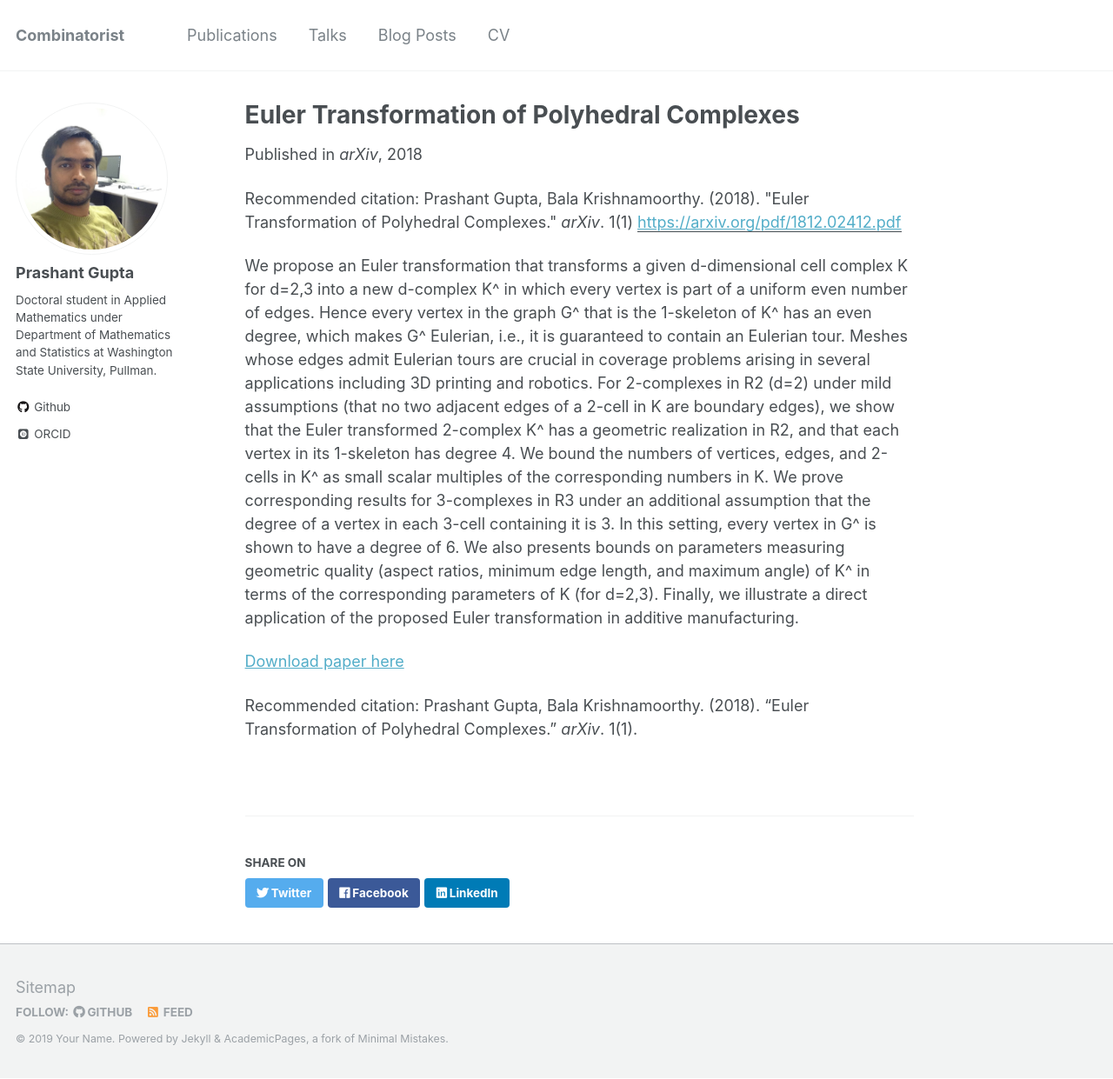
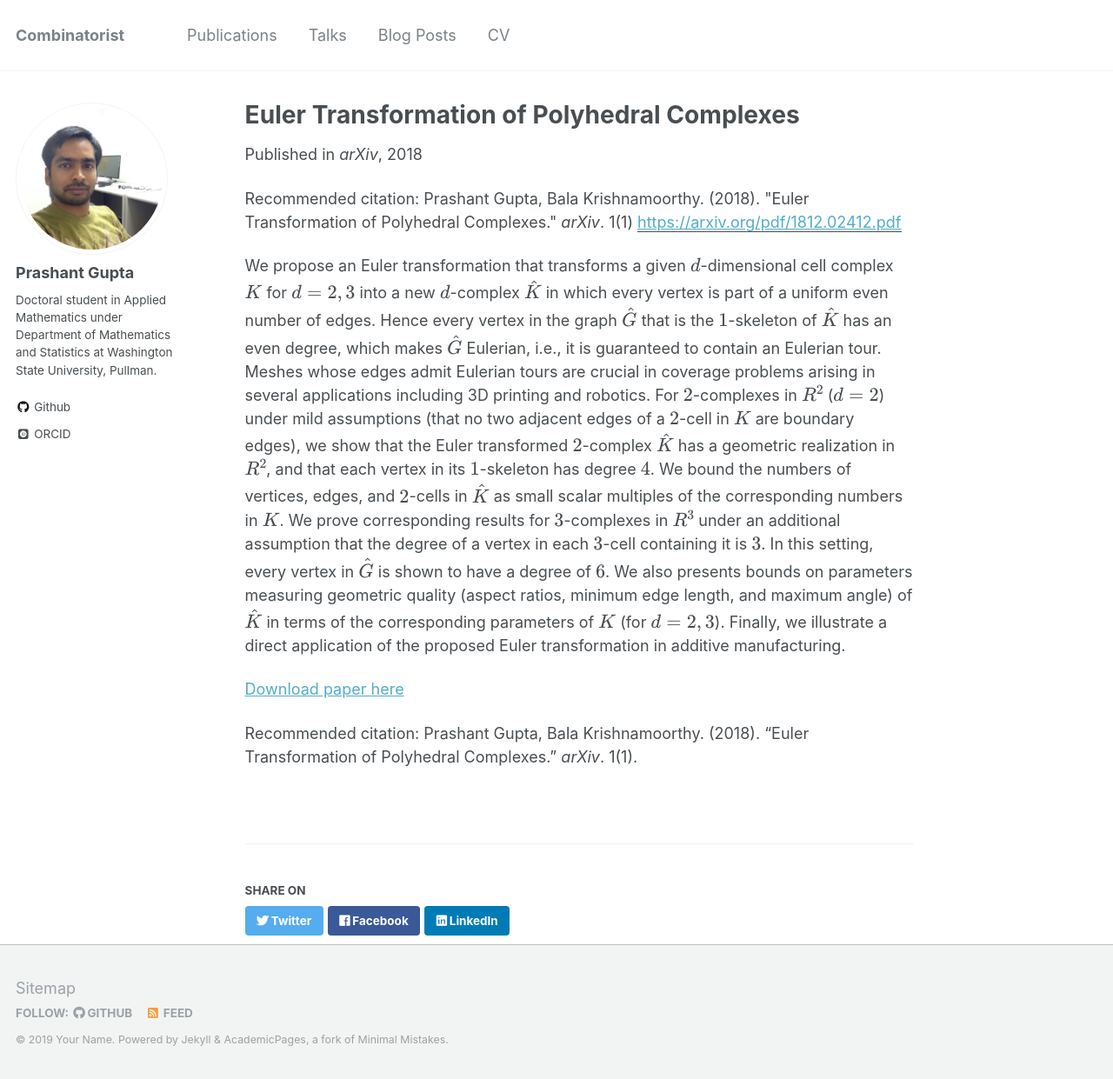
Before and after one commit to pragup/pragup.github.io, a Jekyll site: the page built from _publications/2018-12-06-Euler-Transformation-of-Polyhedral-Complexes.md, in a window 1280 px wide and 1241 px high. Shown: the whole window at 87% size. Built offline with Jekyll 4.4.1, drawn with Linux system fonts in a browser that asks for light colours; some web fonts are replaced; formulas are drawn with MathJax 3.

Commit message:
updating math symbols

```diff
--- a/_publications/2018-12-06-Euler-Transformation-of-Polyhedral-Complexes.md
+++ b/_publications/2018-12-06-Euler-Transformation-of-Polyhedral-Complexes.md
@@ -2,15 +2,15 @@
 title: "Euler Transformation of Polyhedral Complexes"
 collection: publications
 permalink: /publication/2018-12-06-Euler-Transformation-of-Polyhedral-Complexes
-excerpt: 'We have developed an Euler Transformation algorithm that transforms an arbitrary planar graph G(i.e in R^2) to a planar graph Gp=(Vp, Ep) where every vertex in Vp has even degree. We have shown that this transformation preserve geometry and topology of the domain. Further, we also proved that mesh quality of Gp is at most a constant factor off from the quality of G. As an immediate next step, we will extend the Euler transformation algorithm to arbitrary graph in R^3.'
+excerpt: 'We have developed an Euler Transformation algorithm that transforms an arbitrary planar graph G(i.e in $R^2$) to a planar graph Gp=(Vp, Ep) where every vertex in Vp has even degree. We have shown that this transformation preserve geometry and topology of the domain. Further, we also proved that mesh quality of Gp is at most a constant factor off from the quality of G. As an immediate next step, we will extend the Euler transformation algorithm to arbitrary graph in $R^3$.'
 date: 2018-12-06
 venue: 'arXiv'
 paperurl: 'https://arxiv.org/pdf/1812.02412.pdf'
 citation: 'Prashant Gupta, Bala Krishnamoorthy. (2018). &quot;Euler Transformation of Polyhedral Complexes.&quot; <i>arXiv</i>. 1(1)'
 ---
-We propose an Euler transformation that transforms a given d-dimensional cell complex K for d=2,3 into a new d-complex K^ in which every vertex is part of a uniform even number of edges. Hence every vertex in the graph G^ that is the 1-skeleton of K^ has an even degree, which makes G^ Eulerian, i.e., it is guaranteed to contain an Eulerian tour. Meshes whose edges admit Eulerian tours are crucial in coverage problems arising in several applications including 3D printing and robotics.
-For 2-complexes in R2 (d=2) under mild assumptions (that no two adjacent edges of a 2-cell in K are boundary edges), we show that the Euler transformed 2-complex K^ has a geometric realization in R2, and that each vertex in its 1-skeleton has degree 4. We bound the numbers of vertices, edges, and 2-cells in K^ as small scalar multiples of the corresponding numbers in K. We prove corresponding results for 3-complexes in R3 under an additional assumption that the degree of a vertex in
-each 3-cell containing it is 3. In this setting, every vertex in G^ is shown to have a degree of 6. We also presents bounds on parameters measuring geometric quality (aspect ratios, minimum edge length, and maximum angle) of K^ in terms of the corresponding parameters of K (for d=2,3). Finally, we illustrate a direct application of the proposed Euler transformation in additive manufacturing.
+We propose an Euler transformation that transforms a given $d$-dimensional cell complex $K$ for $d=2,3$ into a new $d$-complex $\hat{K}$ in which every vertex is part of a uniform even number of edges. Hence every vertex in the graph $\hat{G}$ that is the $1$-skeleton of $\hat{K}$ has an even degree, which makes $\hat{G}$ Eulerian, i.e., it is guaranteed to contain an Eulerian tour. Meshes whose edges admit Eulerian tours are crucial in coverage problems arising in several applications including 3D printing and robotics.
+For $2$-complexes in $R^2$ ($d=2$) under mild assumptions (that no two adjacent edges of a $2$-cell in $K$ are boundary edges), we show that the Euler transformed $2$-complex $\hat{K}$ has a geometric realization in $R^2$, and that each vertex in its $1$-skeleton has degree $4$. We bound the numbers of vertices, edges, and $2$-cells in $\hat{K}$ as small scalar multiples of the corresponding numbers in $K$. We prove corresponding results for $3$-complexes in $R^3$ under an additional assumption that the degree of a vertex in
+each $3$-cell containing it is $3$. In this setting, every vertex in $\hat{G}$ is shown to have a degree of $6$. We also presents bounds on parameters measuring geometric quality (aspect ratios, minimum edge length, and maximum angle) of $\hat{K}$ in terms of the corresponding parameters of $K$ (for $d=2,3$). Finally, we illustrate a direct application of the proposed Euler transformation in additive manufacturing.
 
 [Download paper here](https://arxiv.org/pdf/1812.02412.pdf)
 
```
